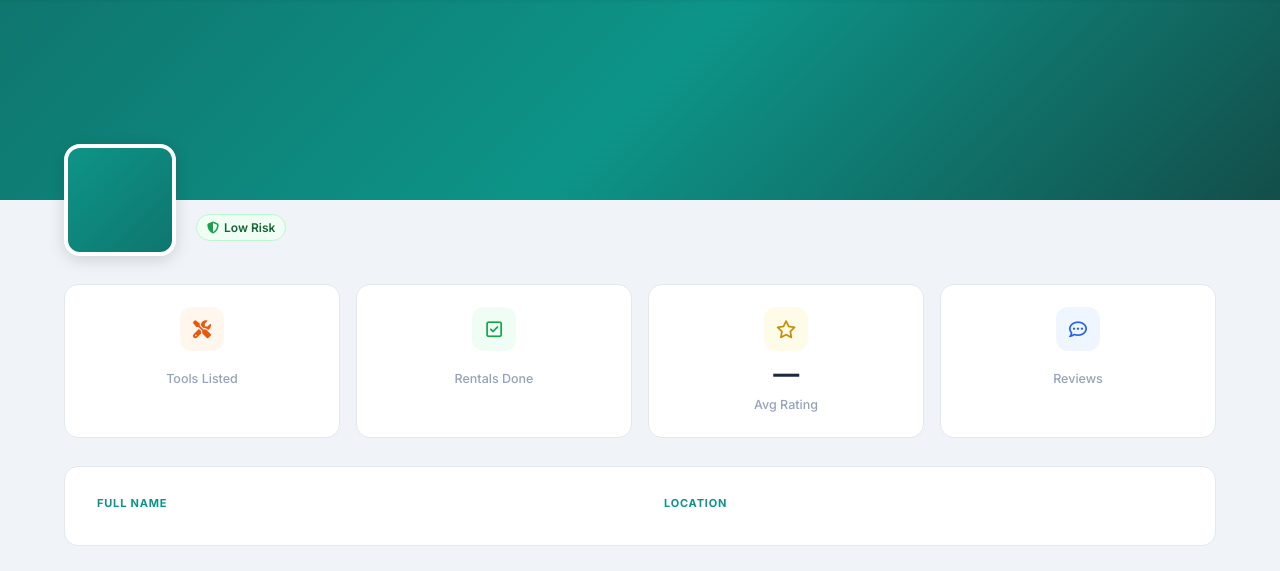
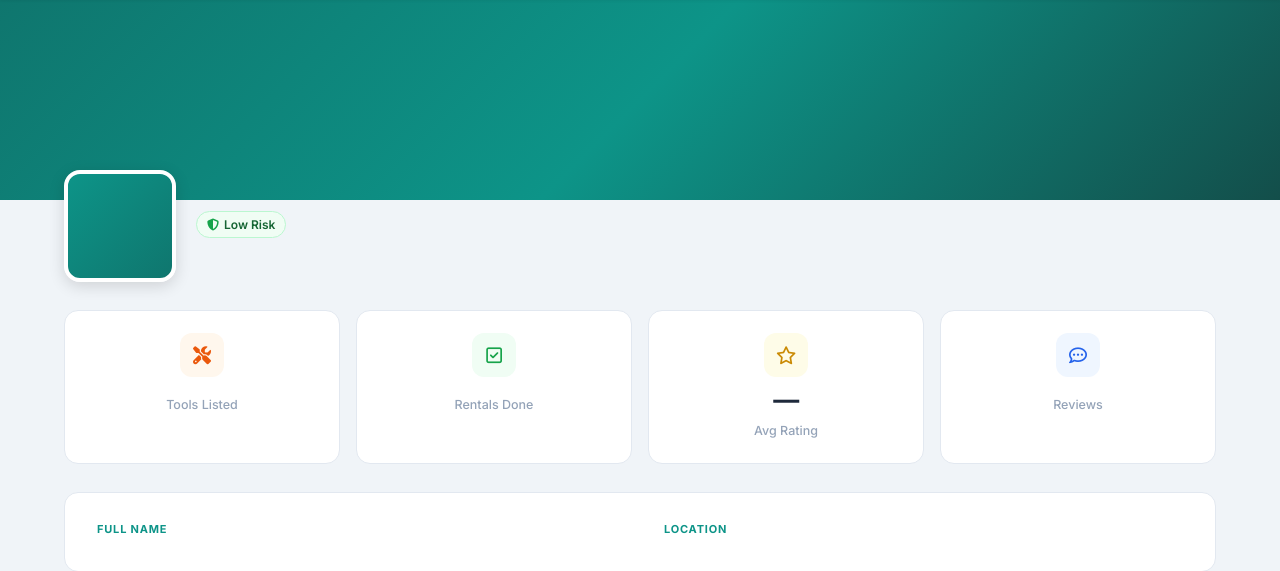
Before and after one commit to Mahmoud-B-Miqdad/rentora-platform, a Django app: template rentora_project/users/templates/users/profile.html in a window 1280 px wide. Shown: the part 64-635 px from the top of the page. Run offline with Django 5.2, Linux system fonts and the light colour scheme; the template is opened without the code that fills it, so the values that code supplies are empty.

Commit message:
upadte profile styling

```diff
--- a/rentora_project/users/static/users/css/profile.css
+++ b/rentora_project/users/static/users/css/profile.css
@@ -21,9 +21,9 @@
    ══════════════════════════════════════════════════════════ */
 .profile-meta-row {
     display: flex;
-    align-items: flex-start;
+    align-items: flex-start; /* العودة للمحاذاة الأصلية السليمة للـ Flexbox */
     gap: 20px;
-    margin-top: -56px;
+    margin-top: -30px !important; /* تقليل السحب للأعلى حتى لا تندفع العناصر خلف البانر */
     margin-bottom: 28px;
     flex-wrap: wrap;
 }
@@ -102,13 +102,13 @@
 .profile-meta {
     flex: 1;
     min-width: 200px;
-    padding-top: 64px;
+    padding-top: 35px !important; /* هذه القيمة السحرية التي ستدفع الاسم والبدجات معاً للأسفل في المساحة البيضاء */
 }
+
 .profile-name {
     font-size: 22px;
     font-weight: 800;
-    color: var(--clr-text);
-    letter-spacing: -0.4px;
+    color: #0f172a !important; /* لون داكن صريح ومضمون للظهور على الخلفية الفاتحة */
     display: flex;
     align-items: center;
     gap: 10px;
```
